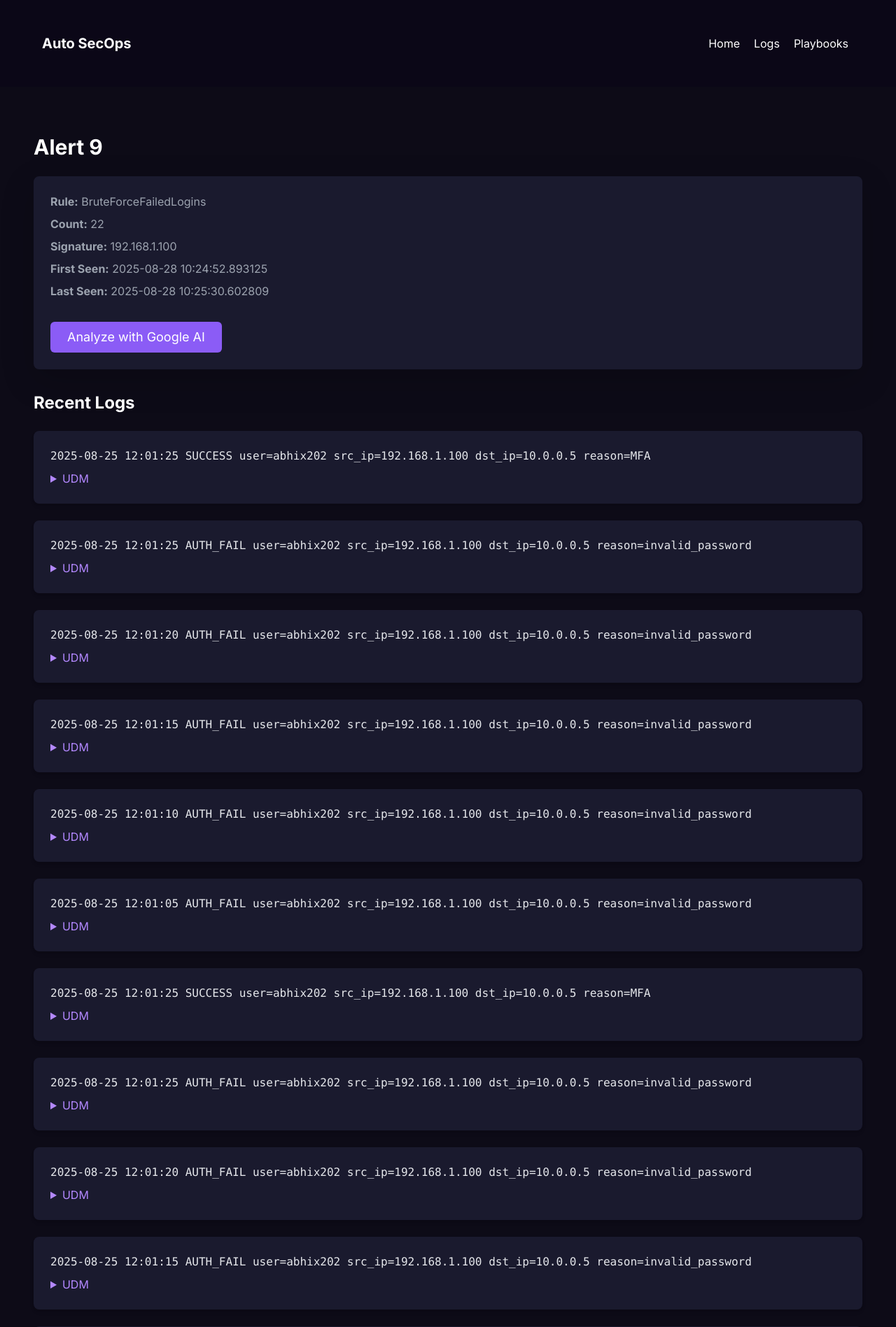
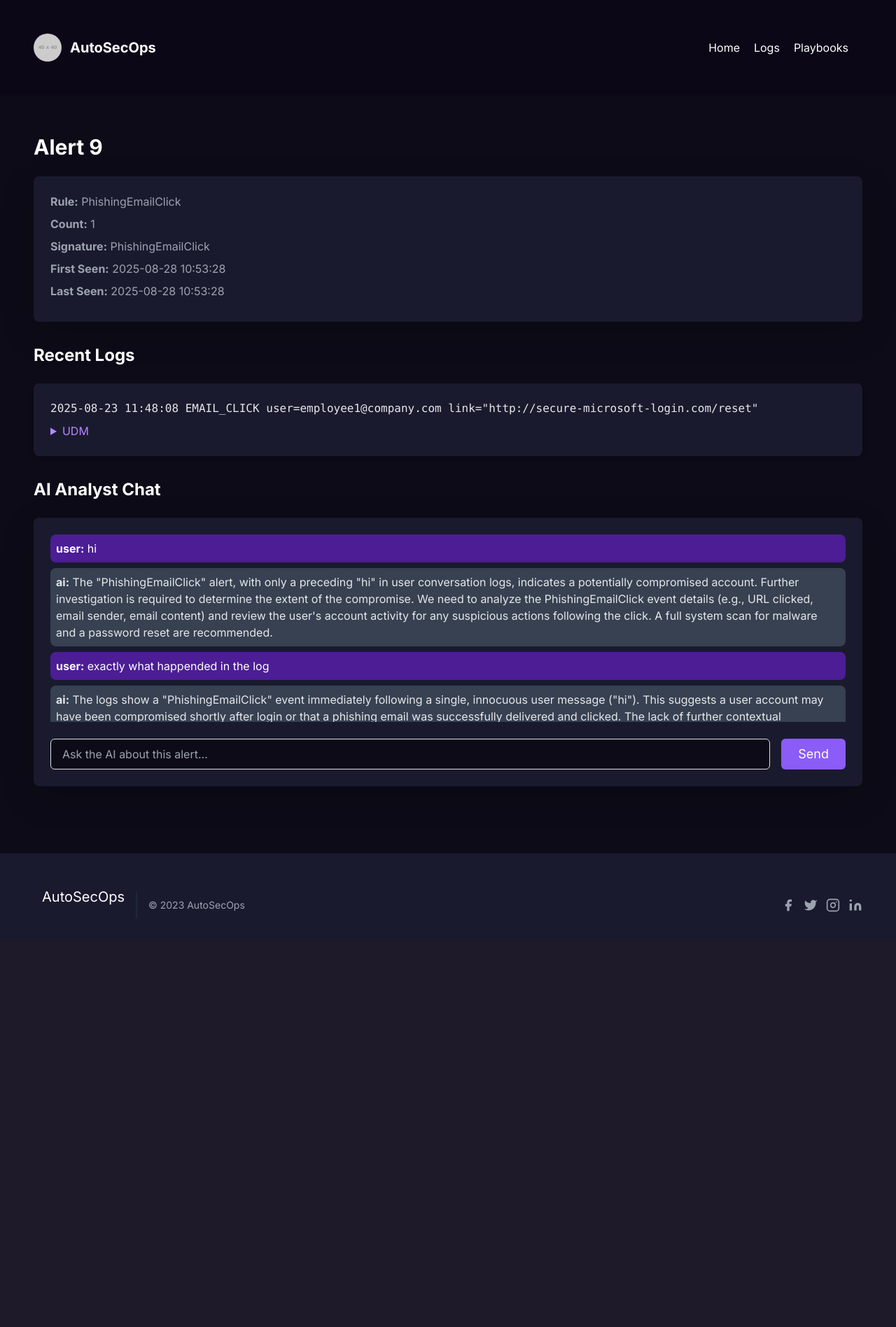
Before and after one commit to abhishekpeddada/siem_project, a Flask app: page /alert/9 in a window 1280 px wide. Shown: the top 1897 px of the page at 70% size. After the commit the page ends 1312 px from the top, so only its background shows below. Run offline with Flask 3, Linux system fonts and the light colour scheme; grey boxes labelled with a size stand in for pictures from a placeholder-image service; some libraries are stand-ins or nearby versions.

Commit message:
Make it interactive

```diff
--- a/app.py
+++ b/app.py
@@ -1,6 +1,5 @@
 #!/usr/bin/env python3
 """
-Flask SIEM single-file app — final fixed version.
 
 - Put .yar/.yara files into ./rules/
 - Put logs (one event per line) into ./logs/
@@ -77,7 +76,6 @@ class Alert(db.Model):
     first_seen = db.Column(db.DateTime, default=now_utc)
     last_seen = db.Column(db.DateTime, default=now_utc)
     sample_log_id = db.Column(db.Integer, db.ForeignKey('log.id'), nullable=True)
-    notes = db.Column(db.Text)
     display_sig = db.Column(db.String(255), nullable=True)
 
 class AlertLog(db.Model):
@@ -96,6 +94,13 @@ class ProcessedFile(db.Model):
     id = db.Column(db.Integer, primary_key=True)
     filename = db.Column(db.String(255), unique=True, nullable=False)
     processed_at = db.Column(db.DateTime, default=now_utc)
+
+class ChatHistory(db.Model):
+    id = db.Column(db.Integer, primary_key=True)
+    alert_id = db.Column(db.Integer, db.ForeignKey('alert.id'), nullable=False)
+    role = db.Column(db.String(10), nullable=False) # 'user' or 'ai'
+    message = db.Column(db.Text, nullable=False)
+    timestamp = db.Column(db.DateTime, default=now_utc)
 
 with app.app_context():
     db.create_all()
@@ -177,7 +182,7 @@ def get_log_signature(log_data, rule_meta, rule_strings, rule_name):
             pass
 
     if not sig:
-        sig = md5hex(log_data)[:16]
+        sig = rule_name
 
     return sig
 
@@ -507,14 +512,14 @@ def dashboard():
 def alert_view(alert_id):
     a = Alert.query.get_or_404(alert_id)
     links = AlertLog.query.filter_by(alert_id=alert_id).order_by(AlertLog.created_at.desc()).limit(50).all()
+    chat_history = ChatHistory.query.filter_by(alert_id=alert_id).order_by(ChatHistory.timestamp.asc()).all()
 
-    return render_template('alert_view.html', alert=a, links=links, Log=Log)
+    return render_template('alert_view.html', alert=a, links=links, Log=Log, chat_history=chat_history)
 
 @app.route('/analyze/<int:alert_id>', methods=['GET'])
 def analyze(alert_id):
     a = Alert.query.get_or_404(alert_id)
 
-    # 🛠️ FIXED: Logic to get a wider range of logs
     time_start = a.first_seen - dt.timedelta(hours=12)
     time_end = a.last_seen + dt.timedelta(hours=12)
 
@@ -523,72 +528,144 @@ def analyze(alert_id):
         Log.raw.contains(a.display_sig)
     ).order_by(Log.created_at.asc()).all()
 
-    all_logs_for_ai = "\n".join(set([log.raw for log in related_logs]))
+    all_logs_text = "\n".join(set([log.raw for log in related_logs]))
 
     predefined_prompt = """
-    Assume you are a seasoned Cybersecurity Analyst. Your task is to analyze an incident using a provided set of logs. The primary alert is in the logs, but you also have surrounding and historical logs for a broader context. Your analysis must provide a professional incident report in the following structure:
+    Assume you are a seasoned Cybersecurity Analyst. Your task is to analyze an incident using a provided set of logs. The primary alert is for a {yara_rule_name} event related to '{display_sig}'.
 
-    Observations:
-    Identify suspicious or notable activities, abnormal patterns, or policy violations from the logs.
-    Highlight user accounts, IP addresses, devices, or applications involved.
+    Contextual Logs:
+    {logs_text}
 
-    Impact Assessment:
-    Explain the potential or confirmed security risks of the observed activity (e.g., data exfiltration, privilege escalation, lateral movement, external exposure).
-    Clarify whether this is a true positive or a false positive based on the evidence.
-    Assign a severity level: critical, high, medium, or low.
-
-    Recommendations:
-    Provide clear, actionable security measures (technical and procedural) to mitigate or prevent similar events.
-    Mention immediate containment steps if needed.
-
-    Summary (Highlights):
-    Bullet-point the major red flags and key takeaways that stakeholders must pay attention to.
-    Keep it concise, executive-ready, and suitable for SOC handover reports.
+    Based on all of the above, provide a concise and professional response.
     """
 
-    prompt = predefined_prompt + "\n\nLogs to analyze:\n" + all_logs_for_ai
+    prompt = predefined_prompt.format(
+        yara_rule_name=a.yara_rule_name,
+        display_sig=a.display_sig,
+        logs_text=all_logs_text
+    )
 
     if not GOOGLE_API_KEY:
-        return "Google API key not configured. Set GOOGLE_API_KEY env var.", 400
+        ai_response = "Google API key not configured. Set GOOGLE_API_KEY env var."
+    else:
+        try:
+            url = f"https://generativelanguage.googleapis.com/v1beta/models/gemini-1.5-flash-latest:generateContent?key={GOOGLE_API_KEY}"
+            payload = {
+                "contents": [
+                    {
+                        "parts": [
+                            {"text": prompt}
+                        ]
+                    }
+                ],
+                "generationConfig": {
+                    "temperature": 0.2,
+                    "maxOutputTokens": 512
+                }
+            }
 
-    url = f"https://generativelanguage.googleapis.com/v1beta/models/gemini-1.5-flash-latest:generateContent?key={GOOGLE_API_KEY}"
+            r = requests.post(url, json=payload, timeout=30)
+            r.raise_for_status()
+            data = r.json()
 
-    payload = {
-        "contents": [
-            {
-                "parts": [
-                    {"text": prompt}
-                ]
-            }
-        ],
-        "generationConfig": {
-            "temperature": 0.2,
-            "maxOutputTokens": 512
-        }
-    }
+            ai_response = ''
+            if 'candidates' in data and data['candidates']:
+                first_candidate = data['candidates'][0]
+                if 'content' in first_candidate and 'parts' in first_candidate['content']:
+                    ai_response = '\n\n'.join([part.get('text', '') for part in first_candidate['content']['parts']])
 
-    try:
-        r = requests.post(url, json=payload, timeout=30)
-        r.raise_for_status()
-        data = r.json()
+            if not ai_response:
+                ai_response = "Sorry, I couldn't generate a response."
 
-        output = ''
-        if 'candidates' in data and data['candidates']:
-            first_candidate = data['candidates'][0]
-            if 'content' in first_candidate and 'parts' in first_candidate['content']:
-                output = '\n\n'.join([part.get('text', '') for part in first_candidate['content']['parts']])
+        except Exception as e:
+            ai_response = f"Error calling Google API: {e}"
 
-        if not output:
-            output = json.dumps(data, indent=2)
-
-    except Exception as e:
-        output = f"Error calling Google API: {e}"
-
-    new_note = f"<strong>Last Updated: {dt.datetime.now(dt.timezone.utc).isoformat()}</strong>\n\n" + output
+    new_note = f"<strong>Last Updated: {dt.datetime.now(dt.timezone.utc).isoformat()}</strong>\n\n" + ai_response
     a.notes = new_note
     db.session.commit()
 
     return redirect(url_for('alert_view', alert_id=alert_id))
+
+@app.route('/chat/<int:alert_id>', methods=['POST'])
+def chat(alert_id):
+    user_message = request.json.get('message')
+    if not user_message:
+        return jsonify({'error': 'No message provided'}), 400
+
+    a = Alert.query.get_or_404(alert_id)
+
+    # Get contextual logs for AI analysis
+    time_start = a.first_seen - dt.timedelta(hours=12)
+    time_end = a.last_seen + dt.timedelta(hours=12)
+    related_logs_raw = Log.query.filter(
+        Log.created_at.between(time_start, time_end),
+        Log.raw.contains(a.display_sig)
+    ).order_by(Log.created_at.asc()).limit(50).all()
+
+    all_logs_text = "\n".join([log.raw for log in related_logs_raw])
+
+    # Get previous chat history for multi-turn conversation
+    previous_chat = ChatHistory.query.filter_by(alert_id=alert_id).order_by(ChatHistory.timestamp.asc()).all()
+    previous_chat_text = "\n".join([f"{c.role}: {c.message}" for c in previous_chat])
+
+    chat_prompt = f"""
+    You are a seasoned Cybersecurity Analyst. Your task is to analyze an incident using a set of logs. The primary alert is for a {a.yara_rule_name} event related to '{a.display_sig}'.
+
+    Contextual Logs:
+    {all_logs_text}
+
+    Previous Conversation:
+{previous_chat_text}
+
+    User Question: {user_message}
+
+    Based on all of the above, provide a concise and professional response.
+    """
+
+    # Save user message to chat history
+    user_chat = ChatHistory(alert_id=alert_id, role='user', message=user_message)
+    db.session.add(user_chat); db.session.commit()
+
+    if not GOOGLE_API_KEY:
+        ai_response = "Google API key not configured. Set GOOGLE_API_KEY env var."
+    else:
+        try:
+            url = f"https://generativelanguage.googleapis.com/v1beta/models/gemini-1.5-flash-latest:generateContent?key={GOOGLE_API_KEY}"
+            payload = {
+                "contents": [
+                    {
+                        "parts": [
+                            {"text": chat_prompt}
+                        ]
+                    }
+                ],
+                "generationConfig": {
+                    "temperature": 0.2,
+                    "maxOutputTokens": 512
+                }
+            }
+
+            r = requests.post(url, json=payload, timeout=30)
+            r.raise_for_status()
+            data = r.json()
+
+            ai_response = ''
+            if 'candidates' in data and data['candidates']:
+                first_candidate = data['candidates'][0]
+                if 'content' in first_candidate and 'parts' in first_candidate['content']:
+                    ai_response = '\n\n'.join([part.get('text', '') for part in first_candidate['content']['parts']])
+
+            if not ai_response:
+                ai_response = "Sorry, I couldn't generate a response."
+
+        except Exception as e:
+            ai_response = f"Error calling Google API: {e}"
+
+    # Save AI response to chat history
+    ai_chat = ChatHistory(alert_id=alert_id, role='ai', message=ai_response)
+    db.session.add(ai_chat); db.session.commit()
+
+    return jsonify({'ai_response': ai_response})
 
 @app.route('/logs')
 def view_logs():
--- a/templates/alert_view.html
+++ b/templates/alert_view.html
@@ -39,6 +39,11 @@
         }
         .table-dark-custom th, .table-dark-custom td {
             border-color: #374151;
+            background-color: #1a1a2e !important;
+            color: #e5e7eb !important;
+        }
+        .table-dark-custom tbody tr:hover {
+            background-color: #374151 !important;
         }
     </style>
 </head>
@@ -47,7 +52,8 @@
         <header class="text-white body-font bg-custom-dark">
             <div class="container mx-auto flex p-5 items-center justify-between">
                 <a class="flex items-center text-white">
-                    <span class="ml-3 text-xl font-bold">Auto SecOps</span>
+                    <img src="https://placehold.co/40x40/5c5c8a/FFFFFF" alt="Logo" class="w-10 h-10 rounded-full">
+                    <span class="ml-3 text-xl font-bold">AutoSecOps</span>
                 </a>
                 <nav class="md:ml-auto flex flex-wrap items-center text-base justify-center">
                     <a href="/" class="mr-5 hover:text-purple-400 cursor-pointer transition-colors">Home</a>
@@ -66,9 +72,8 @@
                     <p class="mb-2"><strong>Rule:</strong> {{ alert.yara_rule_name or alert.rule_id or 'N/A' }}</p>
                     <p class="mb-2"><strong>Count:</strong> {{ alert.count }}</p>
                     <p class="mb-2"><strong>Signature:</strong> {{ alert.display_sig or alert.yara_rule_name or 'N/A' }}</p>
-                    <p class="mb-2"><strong>First Seen:</strong> {{ alert.first_seen }}</p>
-                    <p class="mb-2"><strong>Last Seen:</strong> {{ alert.last_seen }}</p>
-                    <a href="/analyze/{{ alert.id }}" class="mt-4 inline-block text-white bg-purple-500 border-0 py-2 px-6 focus:outline-none hover:bg-purple-600 rounded text-lg">Analyze with Google AI</a>
+                    <p class="mb-2"><strong>First Seen:</strong> {{ alert.first_seen.strftime('%Y-%m-%d %H:%M:%S') }}</p>
+                    <p class="mb-2"><strong>Last Seen:</strong> {{ alert.last_seen.strftime('%Y-%m-%d %H:%M:%S') }}</p>
                 </div>
 
                 <h3 class="text-2xl font-bold text-white mb-4">Recent Logs</h3>
@@ -85,9 +90,19 @@
                 {% endif %}
                 {% endfor %}
 
-                <h3 class="text-2xl font-bold text-white mt-8 mb-4">Notes</h3>
-                <div class="bg-gray-800 p-6 rounded-lg shadow-lg">
-                    <div class="text-gray-200" style="white-space: pre-wrap;">{{ alert.notes | safe }}</div>
+                <h3 class="text-2xl font-bold text-white mt-8 mb-4">AI Analyst Chat</h3>
+                <div class="bg-gray-800 p-6 rounded-lg shadow-lg flex flex-col h-96">
+                    <div id="chat-messages" class="flex-grow overflow-y-auto mb-4">
+                        {% for chat in chat_history %}
+                        <div class="mb-2 p-2 rounded-lg {% if chat.role == 'user' %}bg-purple-900 text-white{% else %}bg-gray-700 text-gray-200{% endif %}">
+                            <strong>{{ chat.role }}:</strong> {{ chat.message }}
+                        </div>
+                        {% endfor %}
+                    </div>
+                    <form id="chat-form" class="flex">
+                        <input type="text" id="chat-input" name="message" placeholder="Ask the AI about this alert..." class="flex-grow bg-gray-900 rounded border border-gray-700 focus:border-purple-500 text-base outline-none text-gray-100 py-1 px-3 leading-8 transition-colors duration-200 ease-in-out" required>
+                        <button type="submit" class="ml-4 text-white bg-purple-500 border-0 py-2 px-6 focus:outline-none hover:bg-purple-600 rounded text-lg">Send</button>
+                    </form>
                 </div>
             </div>
         </section>
@@ -96,10 +111,10 @@
     <footer class="text-gray-400 bg-gray-800 body-font mt-auto">
         <div class="container px-5 py-8 mx-auto flex items-center sm:flex-row flex-col">
             <a class="flex title-font font-medium items-center md:justify-start justify-center text-white">
-                <span class="ml-3 text-xl">Auto SecOps</span>
+                <span class="ml-3 text-xl">AutoSecOps</span>
             </a>
             <p class="text-sm text-gray-400 sm:ml-4 sm:pl-4 sm:border-l-2 sm:border-gray-800 sm:py-2 sm:mt-0 mt-4">
-                © 2023 Auto SecOps
+                © 2023 AutoSecOps
             </p>
             <span class="inline-flex sm:ml-auto sm:mt-0 mt-4 justify-center sm:justify-start">
                 <a class="text-gray-400">
@@ -127,5 +142,67 @@
             </span>
         </div>
     </footer>
+    <script>
+        document.addEventListener('DOMContentLoaded', () => {
+            const chatForm = document.getElementById('chat-form');
+            const chatInput = document.getElementById('chat-input');
+            const chatMessages = document.getElementById('chat-messages');
+            const alertId = window.location.pathname.split('/').pop();
+
+            chatForm.addEventListener('submit', async (e) => {
+                e.preventDefault();
+                const message = chatInput.value;
+                if (!message) return;
+
+                // Display user message
+                appendMessage(message, 'user');
+                chatInput.value = '';
+
+                // Display AI thinking message
+                const loadingMessage = appendMessage('AI is thinking...', 'ai');
+
+                try {
+                    const response = await fetch(`/chat/${alertId}`, {
+                        method: 'POST',
+                        headers: {
+                            'Content-Type': 'application/json'
+                        },
+                        body: JSON.stringify({ message: message })
+                    });
+
+                    if (response.ok) {
+                        const data = await response.json();
+                        // Update loading message with AI response
+                        loadingMessage.textContent = 'AI: ' + data.ai_response;
+                    } else {
+                        throw new Error('Failed to get AI response.');
+                    }
+                } catch (error) {
+                    loadingMessage.textContent = 'AI: Sorry, an error occurred. Please try again.';
+                    console.error('Chat error:', error);
+                } finally {
+                    chatMessages.scrollTop = chatMessages.scrollHeight;
+                }
+            });
+
+            function appendMessage(text, role) {
+                const messageDiv = document.createElement('div');
+                messageDiv.className = `mb-2 p-2 rounded-lg ${role === 'user' ? 'bg-purple-900 text-white' : 'bg-gray-700 text-gray-200'}`;
+
+                const roleSpan = document.createElement('strong');
+                roleSpan.textContent = role.charAt(0).toUpperCase() + role.slice(1) + ': ';
+
+                const textNode = document.createTextNode(text);
+
+                messageDiv.appendChild(roleSpan);
+                messageDiv.appendChild(textNode);
+
+                chatMessages.appendChild(messageDiv);
+                chatMessages.scrollTop = chatMessages.scrollHeight;
+
+                return messageDiv;
+            }
+        });
+    </script>
 </body>
 </html>
```
Also changed, not shown: siem.db.
